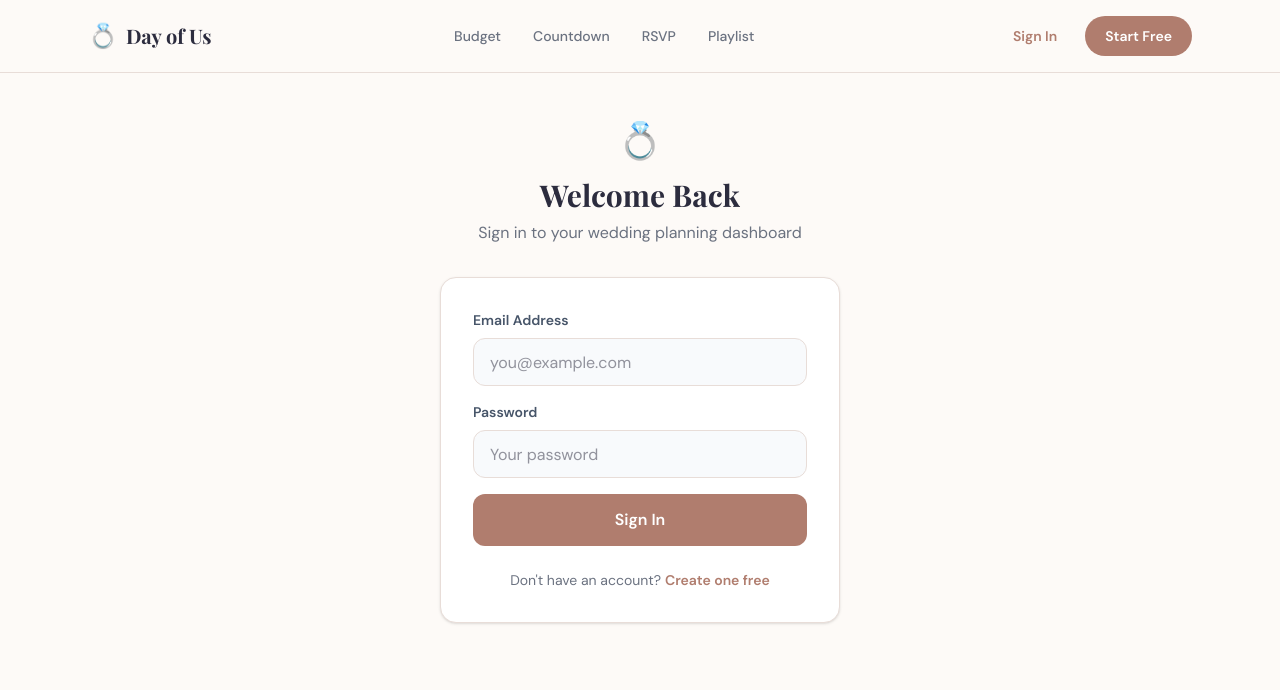
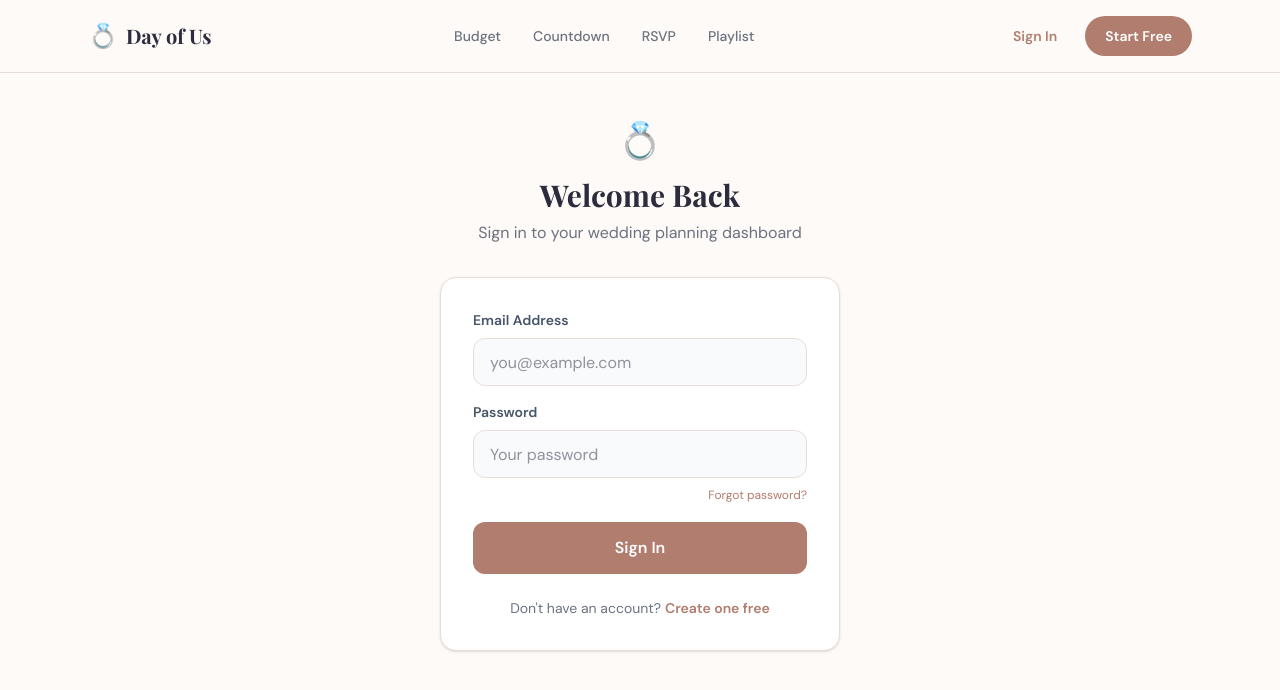
Before and after one commit to DayofUs/DayofUs, a Next.js app: page /login in a window 1280 px wide. Shown: the top 690 px of the page. Built offline with nearby package versions, Linux system fonts and the light colour scheme; no server answers; a web font is replaced by a local one.

Commit message:
Update page.tsx

```diff
--- a/app/login/page.tsx
+++ b/app/login/page.tsx
@@ -11,21 +11,18 @@ export default function LoginPage() {
   const [loading, setLoading] = useState(false);
   const [error, setError] = useState('');
   const router = useRouter();
-  const supabase = createClient();
 
   const handleLogin = async () => {
     if (!email || !password) { setError('Please enter your email and password.'); return; }
     setLoading(true);
     setError('');
-
+    const supabase = createClient();
     const { error: loginError } = await supabase.auth.signInWithPassword({ email, password });
-
     if (loginError) {
       setError('Invalid email or password. Please try again.');
       setLoading(false);
       return;
     }
-
     router.push('/dashboard');
     router.refresh();
   };
@@ -42,11 +39,8 @@ export default function LoginPage() {
 
         <div className="bg-white rounded-2xl shadow-sm p-8" style={{border:'1px solid #E8DDD8'}}>
           {error && (
-            <div className="mb-4 p-3 rounded-xl text-sm" style={{background:'#FEE2E2', color:'#DC2626'}}>
-              {error}
-            </div>
+            <div className="mb-4 p-3 rounded-xl text-sm" style={{background:'#FEE2E2', color:'#DC2626'}}>{error}</div>
           )}
-
           <div className="space-y-4">
             <div>
               <label className="block text-sm font-semibold mb-2" style={{color:'#475569'}}>Email Address</label>
@@ -55,13 +49,14 @@ export default function LoginPage() {
             <div>
               <label className="block text-sm font-semibold mb-2" style={{color:'#475569'}}>Password</label>
               <input type="password" value={password} onChange={e => setPassword(e.target.value)} onKeyDown={e => e.key === 'Enter' && handleLogin()} placeholder="Your password" className="w-full h-12 px-4 rounded-xl outline-none" style={{border:'1px solid #E8DDD8', background:'#F8FAFC', color:'#2C2C3E'}} />
+              <div className="text-right mt-1">
+                <Link href="/forgot-password" className="text-xs" style={{color:'#B07D6E'}}>Forgot password?</Link>
+              </div>
             </div>
-
             <button onClick={handleLogin} disabled={loading} className="w-full font-semibold py-3.5 rounded-xl disabled:opacity-40 flex items-center justify-center gap-2" style={{background:'#B07D6E', color:'#ffffff'}}>
               {loading ? <><span className="w-4 h-4 border-2 border-white/30 border-t-white rounded-full animate-spin"></span>Signing in...</> : 'Sign In'}
             </button>
           </div>
-
           <p className="text-center text-sm mt-6" style={{color:'#6B7280'}}>
             Don't have an account?{' '}
             <Link href="/signup" style={{color:'#B07D6E', fontWeight:600}}>Create one free</Link>
@@ -71,5 +66,3 @@ export default function LoginPage() {
     </>
   );
 }
-// Force dynamic rendering
-export const dynamic = 'force-dynamic';
```
